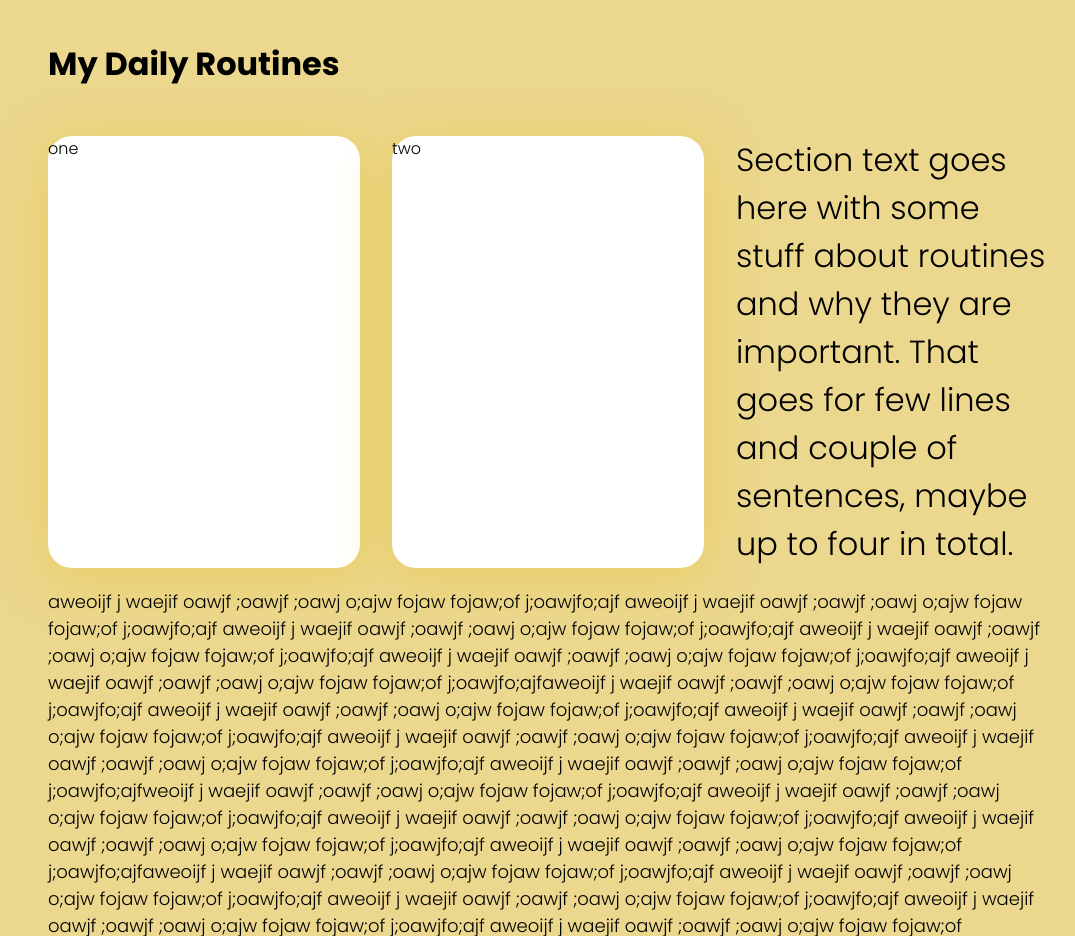
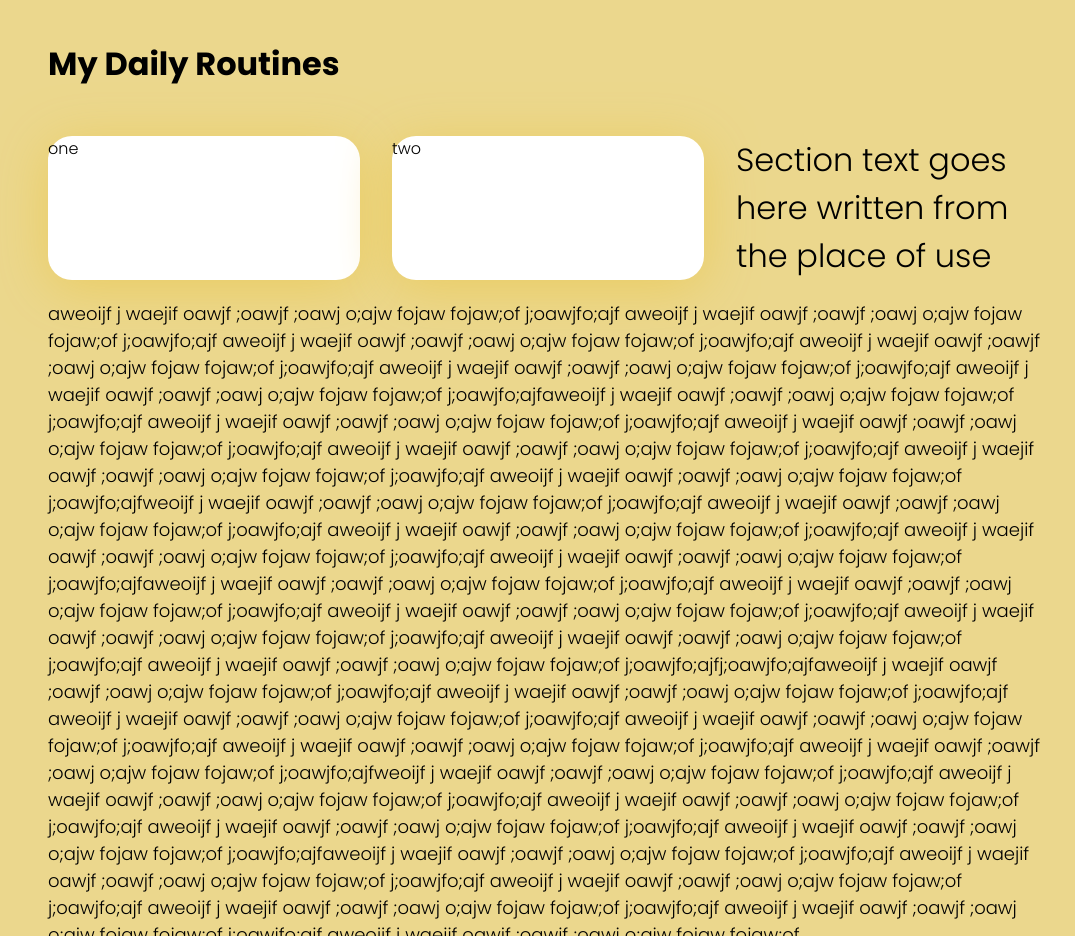
Before and after one commit to tombrewsviews/my-path, a React (Create React App) app: page /challenges/routines in a window 1280 px wide. Shown: the part 860-1796 px from the top of the page, without its empty margins (92-1167 px from the left). Built offline with nearby package versions, Linux system fonts and the light colour scheme.

Commit message:
add dynamic props

```diff
--- a/src/components/cardSection3TextRight.js
+++ b/src/components/cardSection3TextRight.js
@@ -1,6 +1,6 @@
 import React from "react";
 
-export default function cardSection3TextRight(type) {
+export default function cardSection3TextRight(props) {
   return (
     <div
       style={{
@@ -42,9 +42,7 @@ export default function cardSection3TextRight(type) {
           marginLeft: "32px",
         }}
       >
-        Section text goes here with some stuff about routines and why they are
-        important. That goes for few lines and couple of sentences, maybe up to
-        four in total.
+        {props.text}
       </p>
     </div>
   );
--- a/src/pages/Routines.js
+++ b/src/pages/Routines.js
@@ -135,7 +135,7 @@ export default function Routines() {
         >
           <img src={avatar1} className="App-avatar" alt="avatar" />
         </ButtonIcon> */}
-        <CardSection3TextRight></CardSection3TextRight>
+        <CardSection3TextRight text="Section text goes here written from the place of use"></CardSection3TextRight>
         <p
           style={{
             fontSize: "18px",
```
